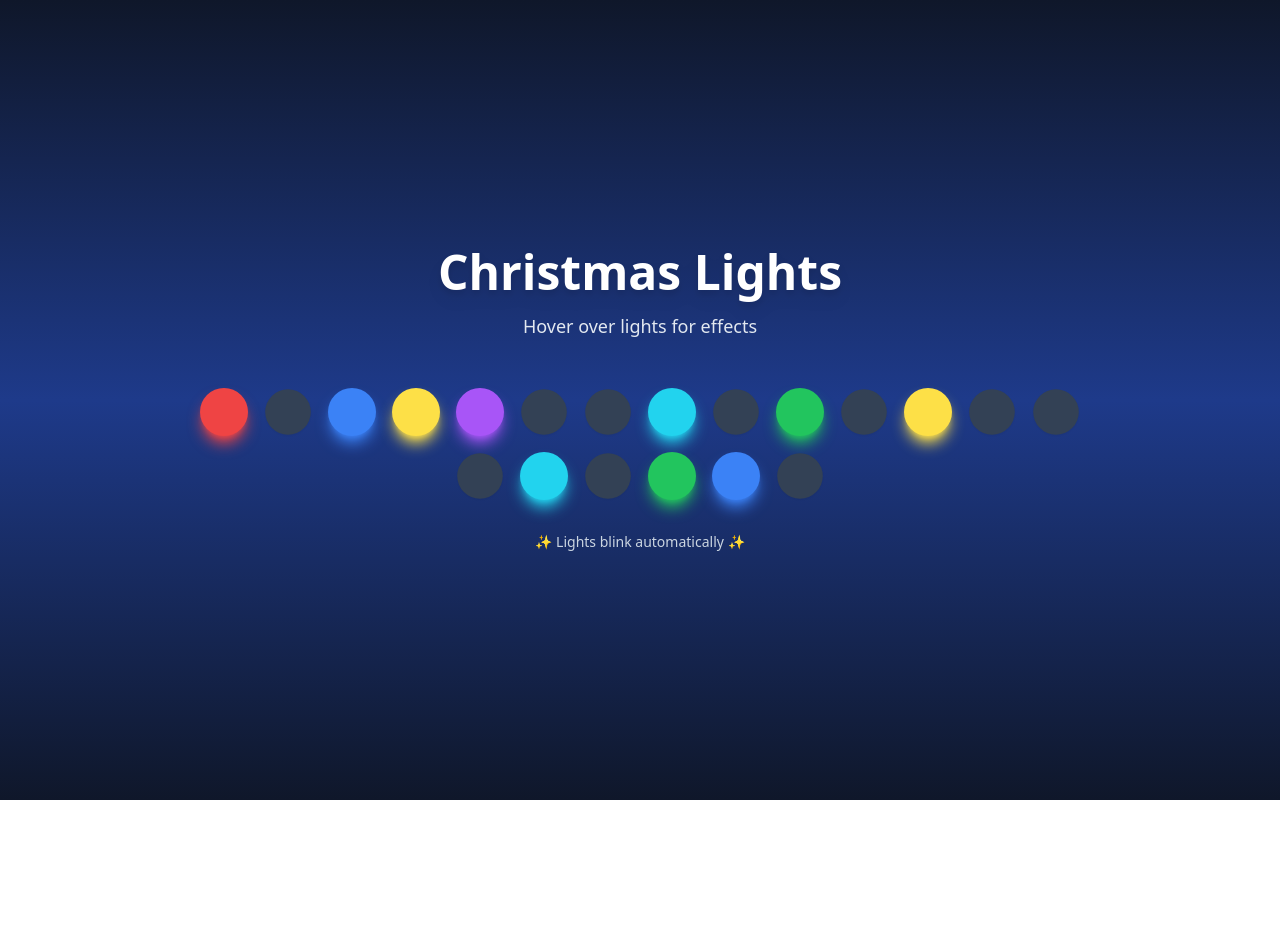
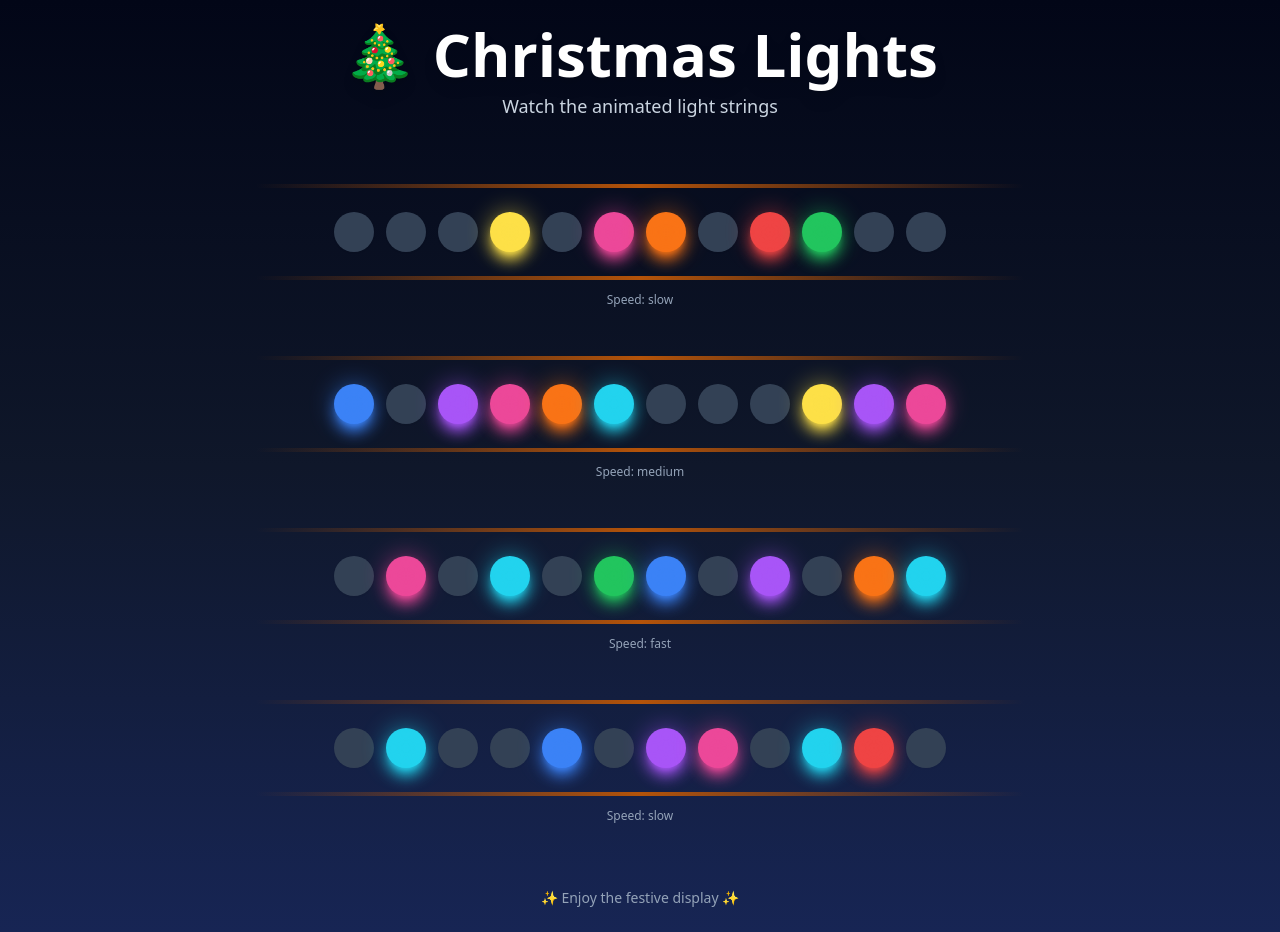
Before and after one commit to ecrent/app-ideas-showcase, a React (Vite) app in the folder apps/04-christmas-lights/: page / in a window 1280 px wide. Before the commit the page ends 800 px from the top, so only its background shows below. Built offline with nearby package versions, Linux system fonts and the light colour scheme.

Commit message:
add multiple light strings with variable speeds

```diff
--- a/apps/04-christmas-lights/src/App.tsx
+++ b/apps/04-christmas-lights/src/App.tsx
@@ -1,4 +1,4 @@
-import { useEffect, useState } from 'react'
+import { useEffect, useState, useCallback } from 'react'
 
 interface Light {
   id: number
@@ -7,34 +7,69 @@ interface Light {
   delay: number
 }
 
+interface LightString {
+  id: number
+  lights: Light[]
+  speed: 'slow' | 'medium' | 'fast'
+}
+
 export default function App() {
-  const [lights, setLights] = useState<Light[]>([])
+  const [strings, setStrings] = useState<LightString[]>([])
 
   useEffect(() => {
     const colors = ['red', 'green', 'blue', 'yellow', 'purple', 'pink', 'orange', 'cyan']
-    const initialLights = Array.from({ length: 20 }, (_, i) => ({
+    const speeds: Array<'slow' | 'medium' | 'fast'> = ['slow', 'medium', 'fast']
+
+    const lightStrings = Array.from({ length: 4 }, (_, stringIdx) => ({
+      id: stringIdx,
+      speed: speeds[stringIdx % speeds.length],
+      lights: Array.from({ length: 12 }, (_, i) => ({
         id: i,
-      color: colors[i % colors.length],
+        color: colors[(stringIdx * 2 + i) % colors.length],
         isOn: Math.random() > 0.5,
         delay: Math.random() * 1000,
+      })),
     }))
-    setLights(initialLights)
+    setStrings(lightStrings)
   }, [])
 
+  const getAnimationSpeed = (speed: string) => {
+    switch (speed) {
+      case 'slow':
+        return 600
+      case 'medium':
+        return 400
+      case 'fast':
+        return 250
+      default:
+        return 400
+    }
+  }
+
   useEffect(() => {
-    if (lights.length === 0) return
+    if (strings.length === 0) return
 
-    const interval = setInterval(() => {
-      setLights(prev =>
-        prev.map(light => ({
+    const intervals = strings.map(str => {
+      const speed = getAnimationSpeed(str.speed)
+      return setInterval(() => {
+        setStrings(prev =>
+          prev.map(s =>
+            s.id === str.id
+              ? {
+                  ...s,
+                  lights: s.lights.map(light => ({
                     ...light,
                     isOn: Math.random() > 0.5,
-        }))
+                  })),
+                }
+              : s
           )
-    }, 400)
+        )
+      }, speed)
+    })
 
-    return () => clearInterval(interval)
-  }, [lights.length])
+    return () => intervals.forEach(clearInterval)
+  }, [strings.length])
 
   const colorClasses: Record<string, string> = {
     red: 'bg-red-500 shadow-red-500',
@@ -48,32 +83,48 @@ export default function App() {
   }
 
   return (
-    <div className="min-h-screen bg-gradient-to-b from-slate-900 via-blue-900 to-slate-900 flex flex-col items-center justify-center p-4">
-      <h1 className="text-5xl font-bold text-white mb-4 drop-shadow-lg">
-        Christmas Lights
-      </h1>
-      <p className="text-slate-200 mb-12 text-lg">Hover over lights for effects</p>
+    <div className="min-h-screen bg-gradient-to-b from-slate-950 via-slate-900 to-blue-950 flex flex-col items-center justify-center p-6">
+      <h1 className="text-6xl font-bold text-white mb-2 drop-shadow-lg">🎄 Christmas Lights</h1>
+      <p className="text-slate-300 mb-16 text-lg">Watch the animated light strings</p>
 
-      <div className="flex gap-4 flex-wrap justify-center max-w-4xl mb-8">
-        {lights.map(light => (
+      <div className="space-y-12 max-w-3xl w-full">
+        {strings.map(lightString => (
+          <div key={lightString.id} className="flex flex-col items-center">
+            <div className="relative h-1 w-full bg-gradient-to-r from-transparent via-amber-700 to-transparent mb-6" />
+
+            <div className="flex gap-3 flex-wrap justify-center">
+              {lightString.lights.map(light => (
                 <div
-            key={light.id}
+                  key={`${lightString.id}-${light.id}`}
                   className="relative group"
                   style={{ animationDelay: `${light.delay}ms` }}
                 >
                   <div
-              className={`w-12 h-12 rounded-full transition-all duration-100 transform ${
+                    className={`w-10 h-10 rounded-full transition-all duration-75 transform ${
                       light.isOn
                         ? `${colorClasses[light.color]} shadow-lg scale-100`
-                  : 'bg-slate-700 shadow-sm scale-95'
-              } hover:scale-125 hover:shadow-2xl cursor-pointer`}
+                        : 'bg-slate-700 shadow-sm scale-85'
+                    } hover:scale-110 hover:shadow-2xl cursor-pointer`}
+                  />
+                  <div
+                    className={`absolute inset-0 rounded-full blur-md transition-opacity duration-75 ${
+                      light.isOn
+                        ? `${colorClasses[light.color]} opacity-50`
+                        : 'opacity-0'
+                    }`}
                   />
                 </div>
               ))}
             </div>
 
-      <div className="text-center text-slate-300 text-sm">
-        <p>✨ Lights blink automatically ✨</p>
+            <div className="relative h-1 w-full bg-gradient-to-r from-transparent via-amber-700 to-transparent mt-6" />
+            <p className="text-xs text-slate-400 mt-3">Speed: {lightString.speed}</p>
+          </div>
+        ))}
+      </div>
+
+      <div className="text-center text-slate-400 text-sm mt-16">
+        <p>✨ Enjoy the festive display ✨</p>
       </div>
     </div>
   )
```
Lines whose indentation alone changed are shown as unchanged.
